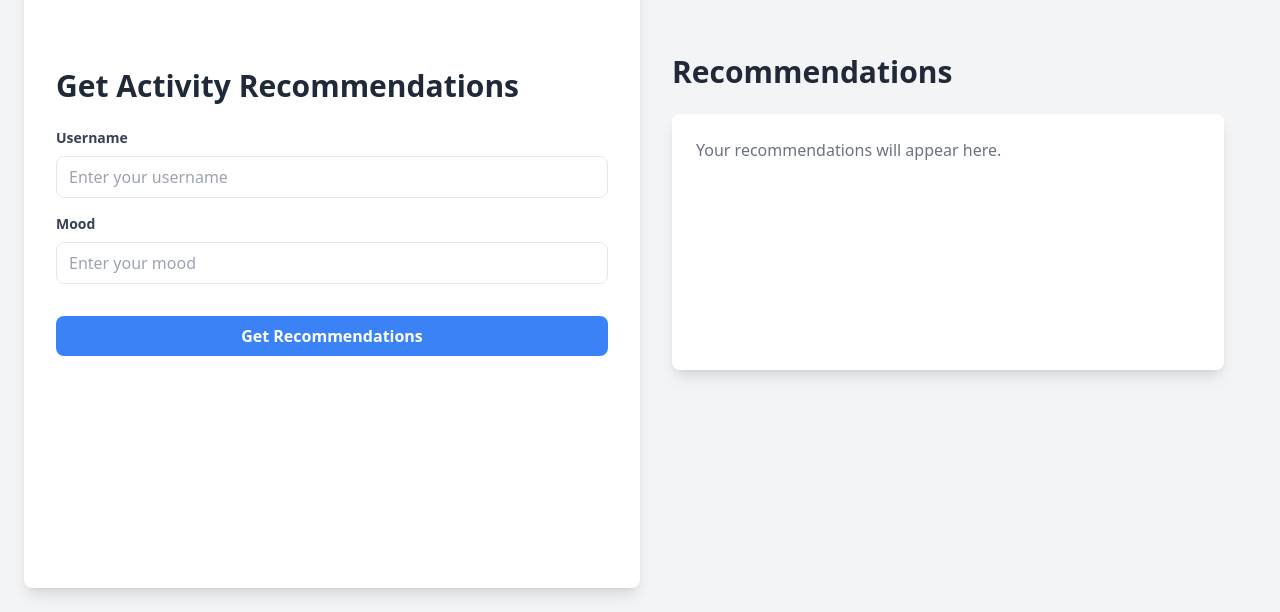
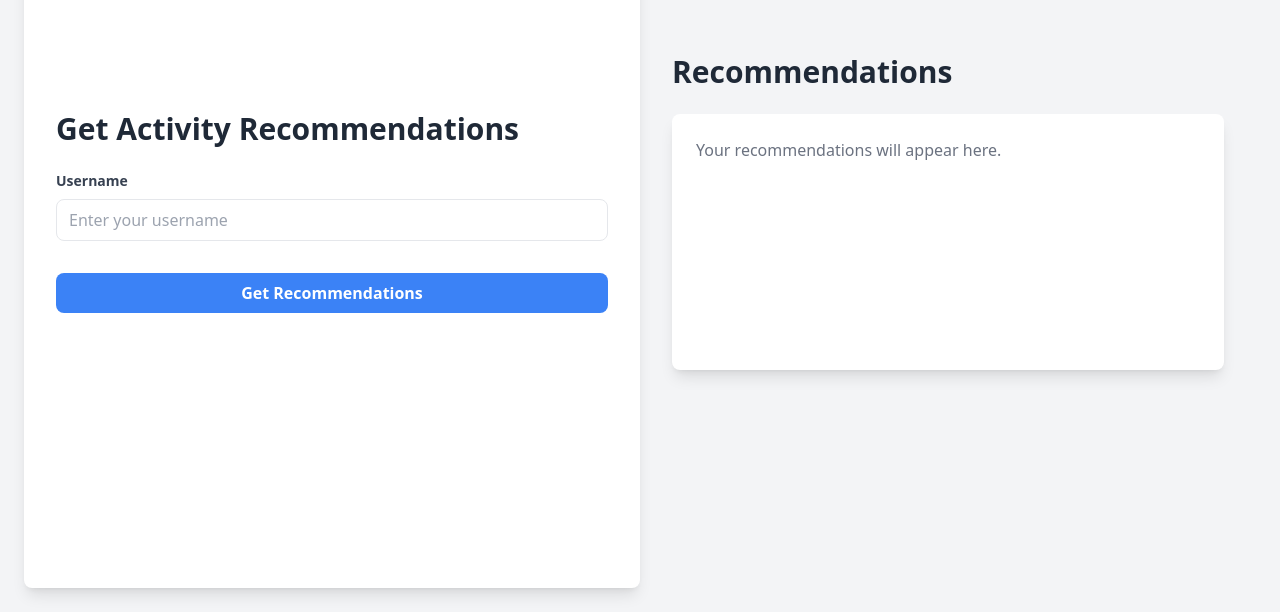
Before and after one commit to GiosSiebe/AdvancedProgrammingTopics, a React (Create React App) app in the folder frontend/: page / in a window 1280 px wide. Shown: the part 188-800 px from the top of the page. Built offline with nearby package versions, Linux system fonts and the light colour scheme.

Commit message:
frontend

```diff
--- a/frontend/src/App.js
+++ b/frontend/src/App.js
@@ -13,7 +13,7 @@ function App() {
       setError(null);  // Clear any previous errors
 
       // Step 1: Fetch all users from the API
-      const usersResponse = await axios.get("http://localhost:8083/api/user");
+      const usersResponse = await axios.get("http://localhost:8085/api/user");
       const users = usersResponse.data;
 
       // Step 2: Find the user ID by matching the username
@@ -54,16 +54,6 @@ function App() {
             placeholder="Enter your username"
           />
         </div>
-        <div className="mb-4">
-          <label className="block text-gray-700 text-sm font-bold mb-2">Mood</label>
-          <input
-            type="text"
-            value={mood}
-            onChange={(e) => setMood(e.target.value)}
-            className="w-full px-3 py-2 border rounded-lg focus:outline-none focus:ring-2 focus:ring-blue-400"
-            placeholder="Enter your mood"
-          />
-        </div>
         <button
           onClick={handleGetRecommendations}
           className="w-full bg-blue-500 hover:bg-blue-600 text-white font-bold py-2 rounded-lg mt-4"
```
Also changed, not shown: 1 other file (tests, documents, lock files or other folders).
